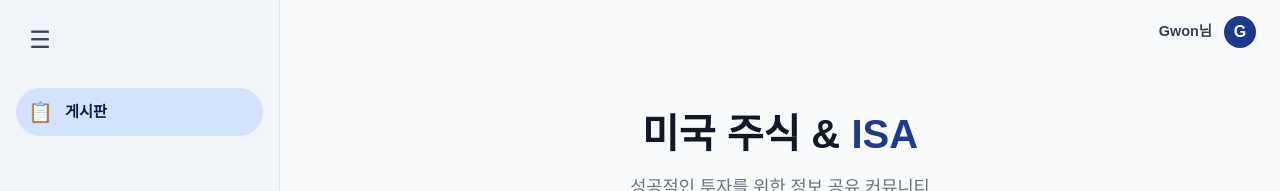
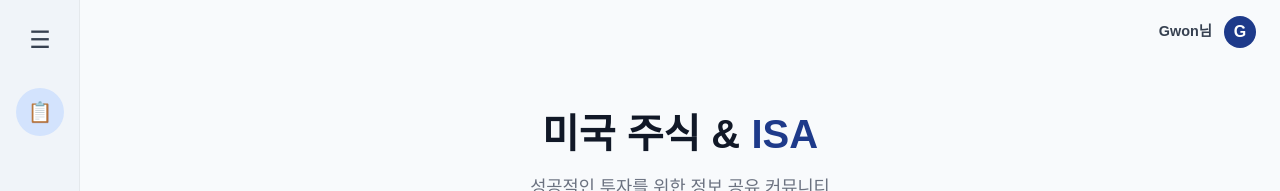
Before and after one commit to Do66i/sv-frontend, a Vue app: page / in a window 1280 px wide. Shown: the top 191 px of the page. Built offline with nearby package versions, Linux system fonts and the light colour scheme.

Commit message:
fix: 페이지 진입 시 메뉴바 닫혀있도록 수정

```diff
--- a/src/App.vue
+++ b/src/App.vue
@@ -38,7 +38,7 @@
 import { ref } from 'vue';
 import { menuItems } from '@/router/menu';
 
-const isCollapsed = ref(false);
+const isCollapsed = ref(true);
 
 const toggleSidebar = () => {
   isCollapsed.value = !isCollapsed.value;
```
